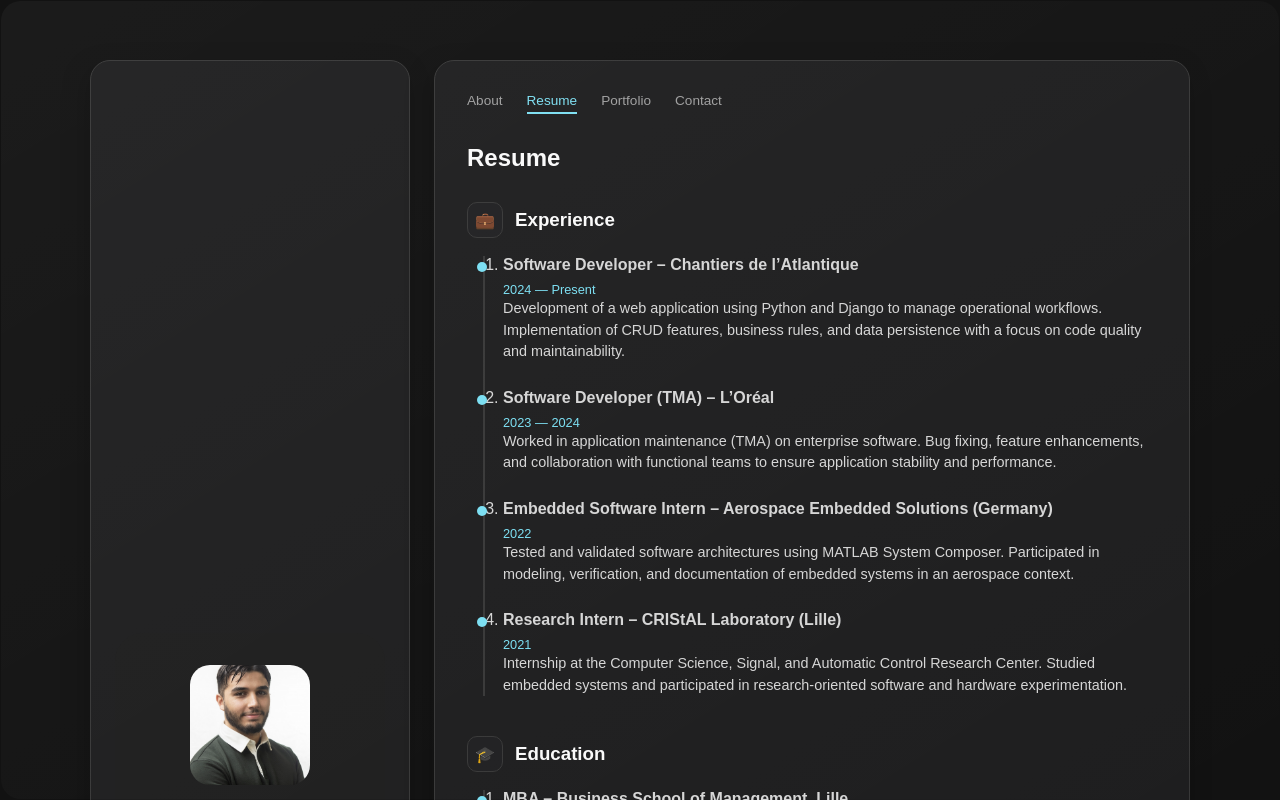
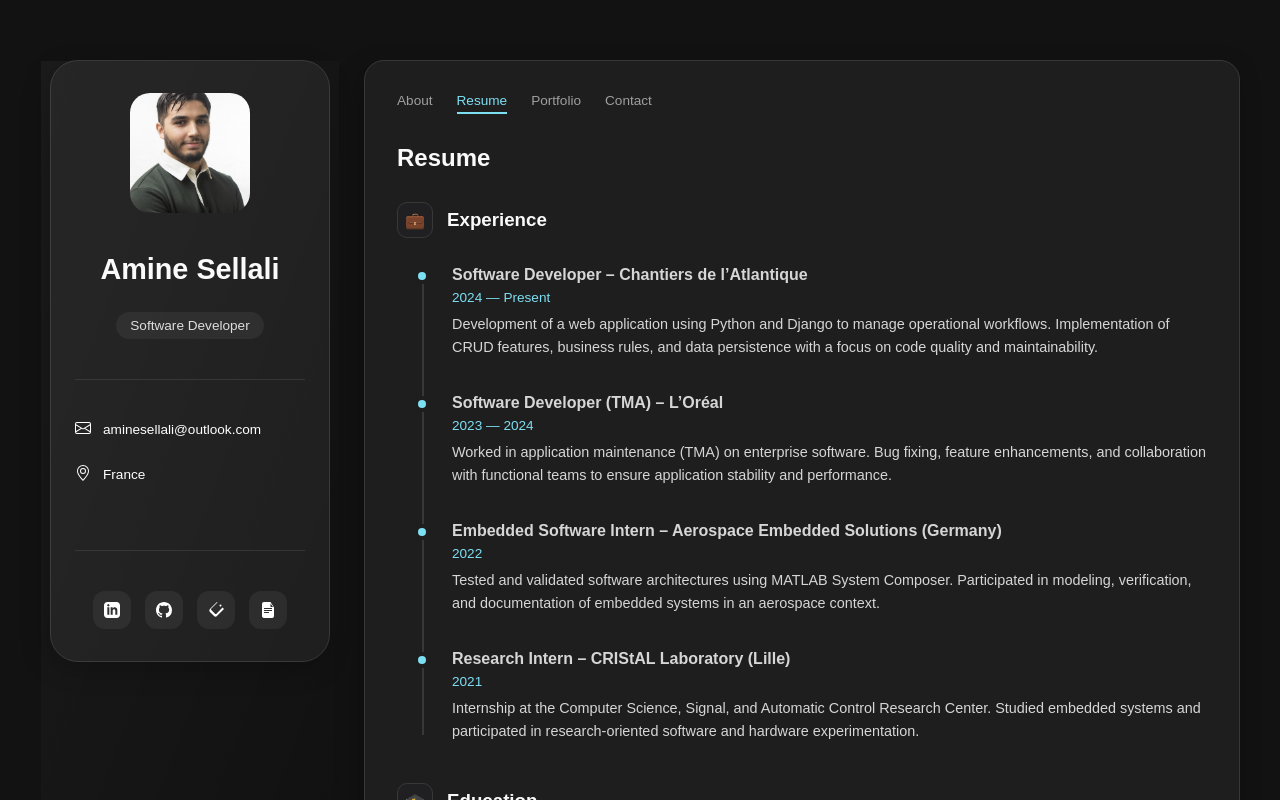
Before and after one commit to amine-sellali/portfolio, a React (Vite) app: page /resume in a window 1280 px wide. Shown: the top 800 px of the page. Built offline with nearby package versions, Linux system fonts and the light colour scheme.

Commit message:
improve css

```diff
--- a/src/index.css
+++ b/src/index.css
@@ -67,10 +67,14 @@ a {
 
 
 .layout {
-  display: flex;
+  display: grid;
+  grid-template-columns: 300px 1fr;
   gap: 24px;
-  max-width: 1100px;
+
+  max-width: 1200px;
   width: 100%;
+
+  align-items: start;
 }
 
 /* ============================= */
@@ -78,26 +82,31 @@ a {
 /* ============================= */
 
 .sidebar {
-  width: 280px;
+  width: 300px;
+  display: flex;
+  justify-content: center;
+}
+
+.sidebar-card {
+  width: 100%;
+  max-width: 280px;
+
   background: var(--eerie-black-2);
   border: 1px solid var(--jet);
   border-radius: 20px;
   padding: 24px;
+
   color: var(--white-2);
   box-shadow: var(--shadow-1);
+
   display: flex;
   flex-direction: column;
   gap: 16px;
-}
 
-.sidebar h2 {
-  font-size: 1.2rem;
-  font-weight: 600;
-}
+  height: fit-content;
 
-.sidebar p {
-  font-size: 0.85rem;
-  color: var(--light-gray-70);
+  position: sticky;
+  top: 60px;
 }
 
 /* ============================= */
@@ -179,11 +188,9 @@ h3 {
   position: absolute;
   inset: 1px;
   border-radius: inherit;
-  background: linear-gradient(
-    to bottom right,
-    hsla(0, 0%, 100%, 0.04),
-    transparent
-  );
+  background: linear-gradient(to bottom right,
+      hsla(0, 0%, 100%, 0.04),
+      transparent);
   pointer-events: none;
 }
 
--- a/src/pages/Resume.jsx
+++ b/src/pages/Resume.jsx
@@ -16,7 +16,7 @@ function Resume() {
                     <h3 className="h3">Experience</h3>
                 </div>
 
-                <ol className="timeline-list">
+                <ul className="timeline-list">
                     <li className="timeline-item">
                         <h4 className="h4 timeline-item-title">
                             Software Developer – Chantiers de l’Atlantique
@@ -65,7 +65,7 @@ function Resume() {
                             research-oriented software and hardware experimentation.
                         </p>
                     </li>
-                </ol>
+                </ul>
             </section>
 
             {/* Education */}
@@ -77,7 +77,7 @@ function Resume() {
                     <h3 className="h3">Education</h3>
                 </div>
 
-                <ol className="timeline-list">
+                <ul className="timeline-list">
                     <li className="timeline-item">
                         <h4 className="h4 timeline-item-title">
                             MBA – Business School of Management, Lille
@@ -121,7 +121,7 @@ function Resume() {
                             mathematics and sciences.
                         </p>
                     </li>
-                </ol>
+                </ul>
             </section>
 
             {/* Skills */}
--- a/src/styles/about.css
+++ b/src/styles/about.css
@@ -33,6 +33,9 @@
 .highlights-list {
     display: flex;
     gap: 16px;
+    list-style: none;
+    padding: 0;
+    margin: 0;
 }
 
 .highlights-item {
@@ -65,6 +68,9 @@
     display: grid;
     grid-template-columns: 1fr 1fr;
     gap: 18px;
+    list-style: none;
+    padding: 0;
+    margin: 0;
 }
 
 .showcase-post-item a {
--- a/src/styles/resume.css
+++ b/src/styles/resume.css
@@ -7,7 +7,9 @@
     margin-bottom: 30px;
 }
 
-/* timeline */
+/* ============================= */
+/* TIMELINE                      */
+/* ============================= */
 
 .timeline {
     margin-bottom: 40px;
@@ -16,8 +18,8 @@
 .title-wrapper {
     display: flex;
     align-items: center;
-    gap: 12px;
-    margin-bottom: 18px;
+    gap: 14px;
+    margin-bottom: 28px;
 }
 
 .icon-box {
@@ -31,44 +33,83 @@
     justify-content: center;
 }
 
+/* list */
+
 .timeline-list {
-    margin-left: 16px;
-    border-left: 2px solid var(--jet);
-    padding-left: 18px;
+    position: relative;
+    list-style: none;
+    padding: 0;
+    margin: 0;
+
+    margin-left: 55px;
 }
+
+/* vertical line */
+
+.timeline-list::before {
+    content: "";
+    position: absolute;
+    left: -30px;
+    top: 8px;
+    bottom: 8px;
+    width: 2px;
+    background: var(--jet);
+}
+
+/* item */
 
 .timeline-item {
     position: relative;
-    margin-bottom: 26px;
 }
+
+.timeline-item:not(:last-child) {
+    margin-bottom: 35px;
+}
+
+/* dots */
 
 .timeline-item::before {
     content: "";
     position: absolute;
-    left: -26px;
+
+    left: -34px;
     top: 6px;
-    width: 10px;
-    height: 10px;
+
+    width: 8px;
+    height: 8px;
+
     background: var(--sky-blue-crayola);
     border-radius: 50%;
+
+    box-shadow: 0 0 0 4px var(--eerie-black-2);
 }
+
+/* title */
 
 .timeline-item-title {
     margin-bottom: 6px;
 }
 
+/* date */
+
 .timeline-list span {
-    font-size: 0.8rem;
+    display: block;
+    margin-bottom: 8px;
+    font-size: 0.85rem;
     color: var(--sky-blue-crayola);
 }
 
+/* text */
+
 .timeline-text {
     font-size: 0.9rem;
-    line-height: 1.5;
+    line-height: 1.6;
     color: var(--light-gray);
 }
 
-/* skills */
+/* ============================= */
+/* SKILLS                        */
+/* ============================= */
 
 .skills-title {
     margin-bottom: 20px;
--- a/src/styles/sidebar.css
+++ b/src/styles/sidebar.css
@@ -1,7 +1,9 @@
 .sidebar {
-  width: 320px;
+  height: 100vh;
   display: flex;
   justify-content: center;
+  position: sticky;
+  top: 0;
 }
 
 .sidebar-card {
```
